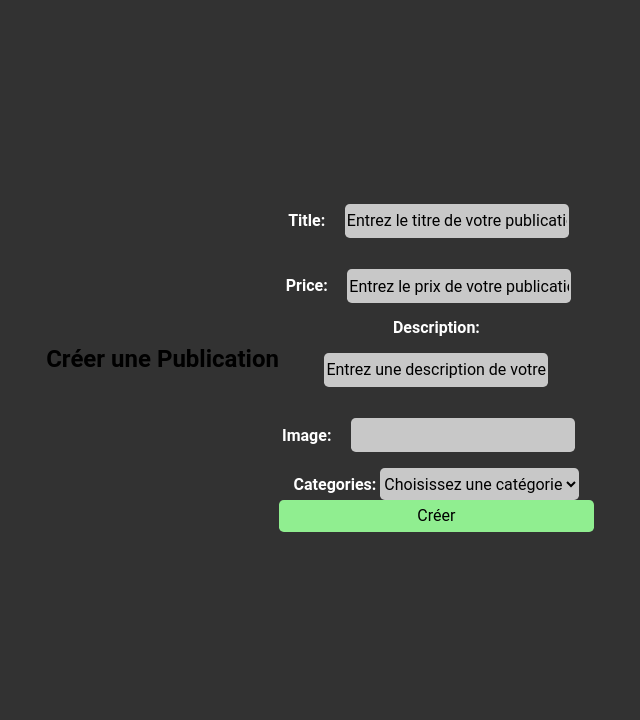
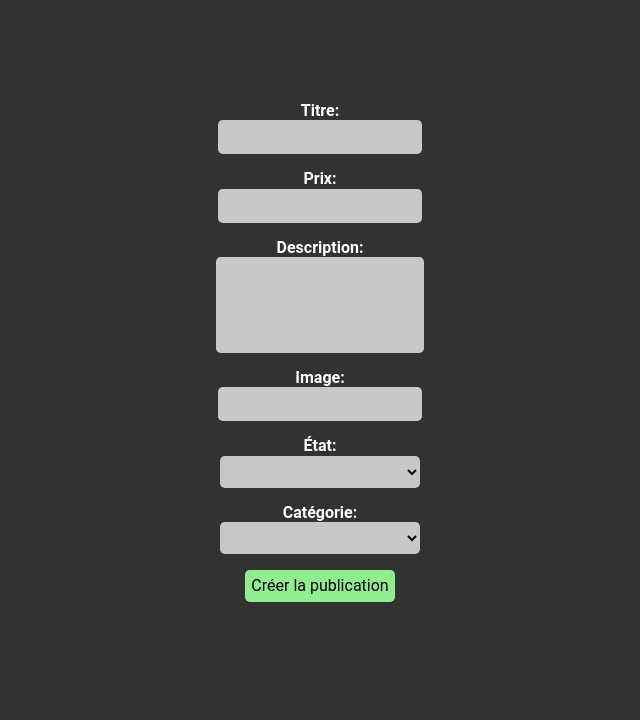
Before and after one commit to lfclem/TCH-099_Web, a PHP site: page /newPublication.php in a window 1280 px wide. Shown: the part 80-800 px from the top of the page, without its empty margins (320-960 px from the left). Run offline with PHP 8.4, Linux system fonts and the light colour scheme; data comes from the database, SQL or seed files in the repository; data that the repository does not hold is empty.

Commit message:
NewPub, BDD etc

```diff
--- a/editPublication.php
+++ b/editPublication.php
@@ -90,7 +90,7 @@ if ($_SERVER["REQUEST_METHOD"] == "POST") {
             <?php endif; ?>
         </div>
     </header>
-  <main class="newPublicationsw">
+  <main class="newPublications">
         <section id="nouvellePublications" class="newPublications">
             <h2>Modifier la Publication</h2>
             <form method="post">
--- a/newPublication.php
+++ b/newPublication.php
@@ -1,5 +1,28 @@
 <?php
 require("./config.php");
+
+$db = Database::getInstance();
+$stmt = $db->prepare('SELECT * FROM Categorie WHERE id_categorie > 1');
+$stmt->execute();
+$categorie = $stmt->fetchAll();
+
+$stmt = $db->prepare('SELECT * FROM Etat WHERE id_etat > 1');
+$stmt->execute();
+$etat = $stmt->fetchAll();
+
+if ($_SERVER["REQUEST_METHOD"] == "POST") {
+  $titre = htmlspecialchars($_POST['titre']);
+  $prix = htmlspecialchars($_POST['prix']);
+  $description = htmlspecialchars($_POST['description']);
+  $image = htmlspecialchars($_POST['image']);
+  $etat = htmlspecialchars($_POST['etat']);
+  $categorie = htmlspecialchars($_POST['categorie']);
+
+  $db = Database::getInstance();
+  $stmt = $db->prepare('INSERT INTO Publication (titre, prix, description, image, id_etat, id_categorie, id_profil) VALUES (?, ?, ?, ?, ?, ?, ?)');
+  $stmt->execute([$titre, $prix, $description, $image, $etat, $categorie, $_SESSION['usager']]);
+  header('Location: /');
+}
 ?>
 
 <!DOCTYPE html>
@@ -37,49 +60,46 @@ require("./config.php");
       <?php endif; ?>
     </div>
   </header>
-  <main class="newPublicationsw">
-    <section id="nouvellePublications" class="newPublications">
-      <h2>Créer une Publication</h2>
-      <form method="post">
-        <div class="form-group">
-          <label for="titre">Title:</label>
-          <input type="text" id="titre" name="titre" class="form-control" required placeholder="Entrez le titre de votre publication" />
+
+  <main class="newPublication">
+    <form method="POST">
+      <div>
+        <label for="titre">Titre:</label>
+        <input type="text" id="titre" name="titre" required>
       </div>
-
-        <div class="form-group">
-          <label for="prix">Price:</label>
-          <input type="number" id="prix" name="prix" class="form-control" required placeholder="Entrez le prix de votre publication" />
+      <div>
+        <label for="prix">Prix:</label>
+        <input type="number" id="prix" name="prix" required>
       </div>
-
-        <div class="form-group">
+      <div>
         <label for="description">Description:</label>
-          <input type="text" id="description" name="description" placeholder="Entrez une description de votre publication" class="form-control" />
+        <textarea id="description" name="description"></textarea>
       </div>
-
-        <div class="form-group image-upload">
-          <label for="img">Image:</label>
-          <input type="url" id="img" name="img" class="form-control" accept="image/*" required />
+      <div>
+        <label for="image">Image:</label>
+        <input type="text" id="image" name="image" accept=".jpg, .png" required>
       </div>
-
-        <div class="form-group">
-          <label for="categories">Categories:</label>
-          <select name="categories" id="categories" required>
-            <option value="" disabled selected>Choisissez une catégorie</option>
-            <option value="vetement">Vêtements</option>
-            <option value="chaussures">Chaussures</option>
-            <option value="accessoires">Accessoires</option>
-            <option value="electroniques">Électroniques</option>
-            <option value="livres">Livres</option>
-            <option value="meubles">Meubles</option>
-            <option value="jouets">Jouets</option>
-            <option value="vehicules">Véhicules</option>
+      <div>
+        <label for="etat">État:</label>
+        <select id="etat" name="etat" required onfocus="this.options[0].hidden = true;">
+          <option value="" selected disabled></option>
+          <?php foreach ($etat as $et) : ?>
+            <option value="<?php echo $et['id_etat']; ?>"><?php echo $et['nom']; ?></option>
+          <?php endforeach; ?>
         </select>
       </div>
-
-        <button type="button" onclick="newPub()" id="creerPub">Créer</button>
-
-
+      <div>
+        <label for="categorie">Catégorie:</label>
+        <select id="categorie" name="categorie" required onfocus="this.options[0].hidden = true;">
+          <option value="" selected disabled></option>
+          <?php foreach ($categorie as $cat) : ?>
+            <option value="<?php echo $cat['id_categorie']; ?>"><?php echo $cat['nom']; ?></option>
+          <?php endforeach; ?>
+        </select>
+      </div>
+      <div>
+        <button type="submit">Créer la publication</button>
+      </div>
     </form>
-    </section>
   </main>
 </body>
--- a/script.js
+++ b/script.js
@@ -86,7 +86,8 @@ document.addEventListener("DOMContentLoaded", (event) => {
             .includes(searchbar.toLowerCase()) &&
           prixMin <= publications[i]["prix"] &&
           prixMax >= publications[i]["prix"] &&
-          (categorie == publications[i]["categorie"] || categorie == 1) //&& etat == publications[i]["etat"]
+          (categorie == publications[i]["id_categorie"] || categorie == 1) &&
+          (etat == publications[i]["id_etat"] || etat == 1)
         ) {
           creerArticle(i);
         }
--- a/style.css
+++ b/style.css
@@ -6,6 +6,16 @@ button {
   cursor: pointer;
   transition: background-color 0.3s;
   height: 2rem;
+}
+
+textarea {
+  height: 5rem;
+  width: 12rem;
+  padding: 0.5rem;
+  border-radius: 0.3rem;
+  border: none;
+  resize: none;
+  background-color: rgb(200, 200, 200);
 }
 
 a {
@@ -27,6 +37,7 @@ select {
   border: none;
   height: 2rem;
   background-color: rgb(200, 200, 200);
+  width: 12.5rem;
 }
 
 ::-moz-placeholder {
@@ -174,7 +185,6 @@ input[type=number]::-webkit-outer-spin-button, input[type=number]::-webkit-inner
   min-width: 15rem;
   background-color: rgb(40, 40, 40);
   border-radius: 2rem;
-  align-items: center;
   margin-bottom: 0.75rem;
 }
 .listingsContainer article img {
@@ -186,27 +196,28 @@ input[type=number]::-webkit-outer-spin-button, input[type=number]::-webkit-inner
 .listingsContainer article h2 {
   color: white;
   align-self: flex-start;
-  margin-left: 1rem;
   overflow: hidden;
   text-overflow: ellipsis;
   display: -webkit-box;
   -webkit-line-clamp: 2;
   -webkit-box-orient: vertical;
-  width: 90%;
+  width: 13rem;
+  margin-left: 1rem;
+  margin-right: 1rem;
 }
 .listingsContainer article p {
   color: rgb(144, 238, 144);
   font-weight: bolder;
+  align-self: flex-start;
+  margin-left: 1rem;
   font-size: 1rem;
-  position: absolute;
-  bottom: 0;
-  left: 1rem;
-  margin-bottom: 0.25rem;
+  line-height: 1rem;
+  height: 1rem;
 }
 
 .login,
 .newUser,
-.newPublications {
+.newPublication {
   display: flex;
   background-color: rgb(50, 50, 50);
   position: fixed;
@@ -216,23 +227,13 @@ input[type=number]::-webkit-outer-spin-button, input[type=number]::-webkit-inner
   align-items: center;
   justify-content: center;
 }
-.login form,
-.newUser form,
-.newPublications form {
+.login div,
+.newUser div,
+.newPublication div {
   display: flex;
   flex-direction: column;
-  justify-content: space-between;
-  text-align: center;
-}
-.login form input,
-.newUser form input,
-.newPublications form input {
-  margin: 5%;
-}
-.login form a,
-.newUser form a,
-.newPublications form a {
-  margin-top: 5%;
+  align-items: center;
+  margin-bottom: 1rem;
 }
 
 .editUserGrid {
@@ -264,6 +265,10 @@ input[type=number]::-webkit-outer-spin-button, input[type=number]::-webkit-inner
 .editUserGrid .column1 .balance {
   margin-bottom: 1rem;
 }
+.editUserGrid .column1 .balance .btn_balance {
+  display: flex;
+  justify-content: space-between;
+}
 .editUserGrid .column2 {
   grid-column: 2;
   display: flex;
@@ -271,18 +276,11 @@ input[type=number]::-webkit-outer-spin-button, input[type=number]::-webkit-inner
   justify-content: space-evenly;
 }
 .editUserGrid .column2 div {
-  text-align: left;
+  text-align: center;
   display: flex;
+  align-items: center;
   justify-content: space-between;
   flex-direction: column;
-}
-.editUserGrid .column2 textarea {
-  height: 5rem;
-  padding: 0.5rem;
-  border-radius: 0.3rem;
-  border: none;
-  resize: none;
-  background-color: rgb(200, 200, 200);
 }
 .editUserGrid .column2 .links {
   display: flex;
--- a/style.scss
+++ b/style.scss
@@ -15,6 +15,16 @@ button {
   cursor: pointer;
   transition: background-color 0.3s;
   height: 2rem;
+}
+
+textarea {
+  height: 5rem;
+  width: 12rem;
+  padding: 0.5rem;
+  border-radius: 0.3rem;
+  border: none;
+  resize: none;
+  background-color: $backgroundTextColor;
 }
 
 a {
@@ -36,6 +46,7 @@ select {
   border: none;
   height: 2rem;
   background-color: $backgroundTextColor;
+  width: 12.5rem;
 }
 
 ::placeholder {
```
Also changed, not shown: other parts of style.scss (+18 -29 lines), Notes.txt (+3 -4 lines), bd.sql (+4 -4 lines), login.php (+8 -3 lines), newUser.php (+18 -8 lines), scriptNewPublication.js (deleted, +0 -72 lines), 1 other file. Lines whose indentation alone changed are shown as unchanged.
